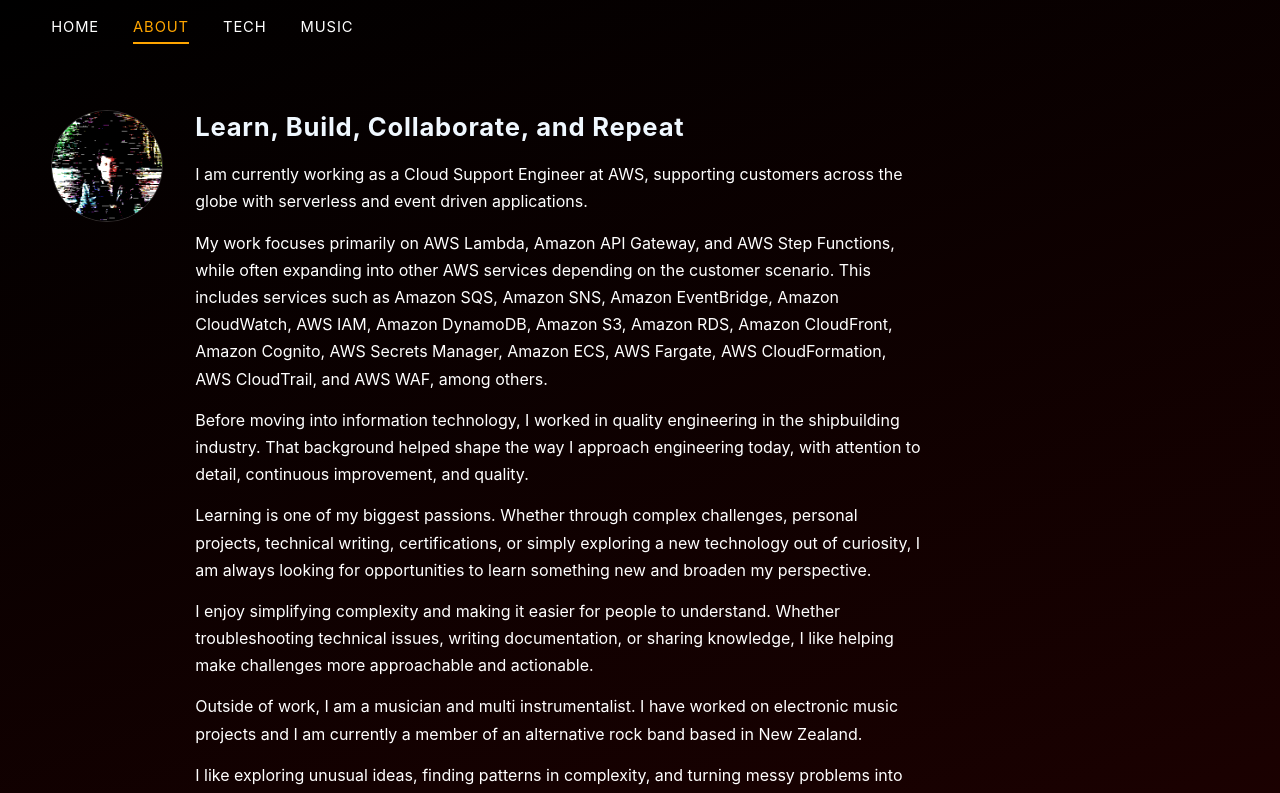
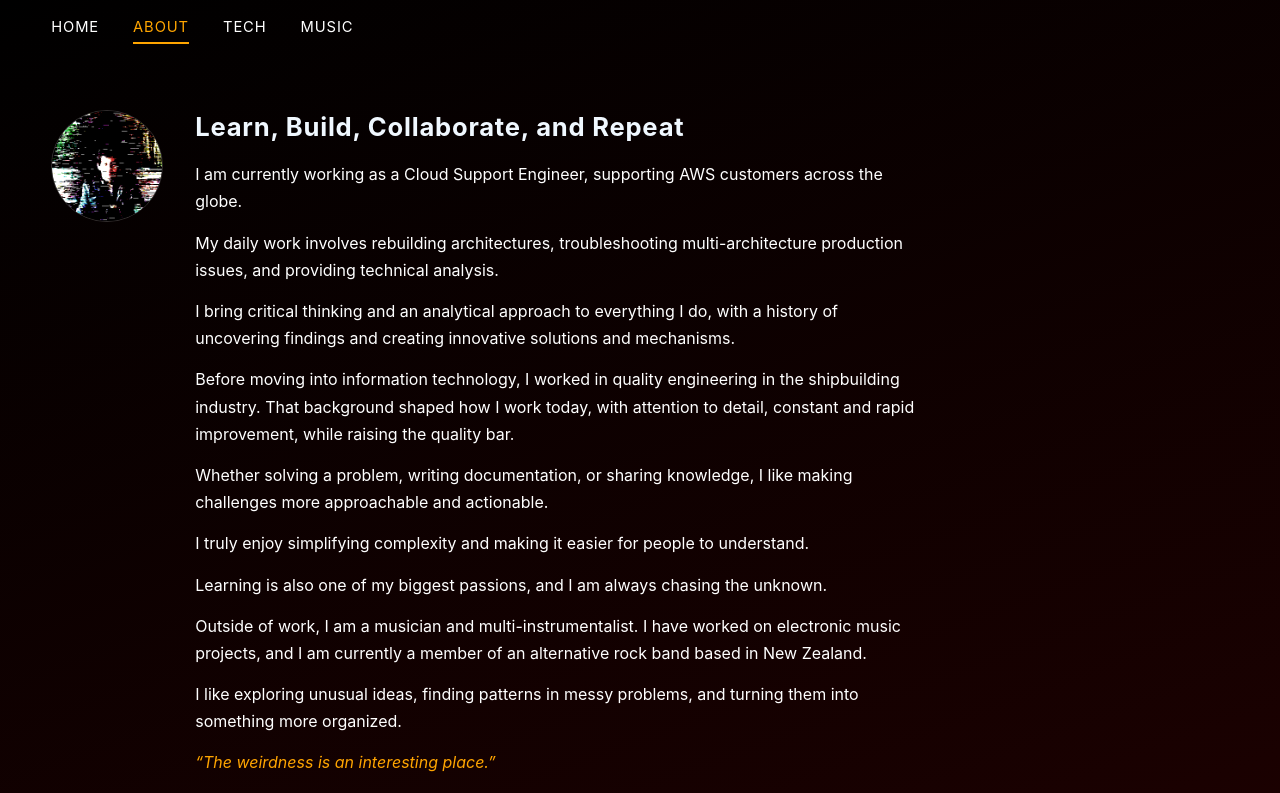
Before and after one commit to jonathanbcsouza/jonathanbcsouza.github.io, a React (Vite) app: page /about in a window 1280 px wide. Shown: the top 793 px of the page. Built offline with nearby package versions, Linux system fonts and the light colour scheme.

Commit message:
feat: update about page copy

```diff
--- a/src/data/aboutPage.js
+++ b/src/data/aboutPage.js
@@ -1,13 +1,16 @@
 export const aboutPage = {
   title: 'Learn, Build, Collaborate, and Repeat',
+  // The last entry is styled as a pull quote by About.jsx.
   paragraphs: [
-    'I am currently working as a Cloud Support Engineer at AWS, supporting customers across the globe with serverless and event driven applications.',
-    'My work focuses primarily on AWS Lambda, Amazon API Gateway, and AWS Step Functions, while often expanding into other AWS services depending on the customer scenario. This includes services such as Amazon SQS, Amazon SNS, Amazon EventBridge, Amazon CloudWatch, AWS IAM, Amazon DynamoDB, Amazon S3, Amazon RDS, Amazon CloudFront, Amazon Cognito, AWS Secrets Manager, Amazon ECS, AWS Fargate, AWS CloudFormation, AWS CloudTrail, and AWS WAF, among others.',
-    'Before moving into information technology, I worked in quality engineering in the shipbuilding industry. That background helped shape the way I approach engineering today, with attention to detail, continuous improvement, and quality.',
-    'Learning is one of my biggest passions. Whether through complex challenges, personal projects, technical writing, certifications, or simply exploring a new technology out of curiosity, I am always looking for opportunities to learn something new and broaden my perspective.',
-    'I enjoy simplifying complexity and making it easier for people to understand. Whether troubleshooting technical issues, writing documentation, or sharing knowledge, I like helping make challenges more approachable and actionable.',
-    'Outside of work, I am a musician and multi instrumentalist. I have worked on electronic music projects and I am currently a member of an alternative rock band based in New Zealand.',
-    'I like exploring unusual ideas, finding patterns in complexity, and turning messy problems into something more organized and actionable.',
+    'I am currently working as a Cloud Support Engineer, supporting AWS customers across the globe.',
+    'My daily work involves rebuilding architectures, troubleshooting multi-architecture production issues, and providing technical analysis.',
+    'I bring critical thinking and an analytical approach to everything I do, with a history of uncovering findings and creating innovative solutions and mechanisms.',
+    'Before moving into information technology, I worked in quality engineering in the shipbuilding industry. That background shaped how I work today, with attention to detail, constant and rapid improvement, while raising the quality bar.',
+    'Whether solving a problem, writing documentation, or sharing knowledge, I like making challenges more approachable and actionable.',
+    'I truly enjoy simplifying complexity and making it easier for people to understand.',
+    'Learning is also one of my biggest passions, and I am always chasing the unknown.',
+    'Outside of work, I am a musician and multi-instrumentalist. I have worked on electronic music projects, and I am currently a member of an alternative rock band based in New Zealand.',
+    'I like exploring unusual ideas, finding patterns in messy problems, and turning them into something more organized.',
     '“The weirdness is an interesting place.”',
   ],
 };
--- a/src/data/siteRoutes.js
+++ b/src/data/siteRoutes.js
@@ -26,7 +26,7 @@ export const siteRoutes = [
     title: 'About',
     documentTitle: 'About | Jonathan Souza',
     description:
-      'Cloud Support Engineer at AWS focused on serverless and event driven applications, with a background in shipbuilding quality engineering and a life in music.',
+      'Cloud Support Engineer supporting AWS customers worldwide, with a background in shipbuilding quality engineering and a life in music.',
   },
   {
     path: '/tech',
```
Also changed, not shown: 1 other file (tests, documents, lock files or other folders).
